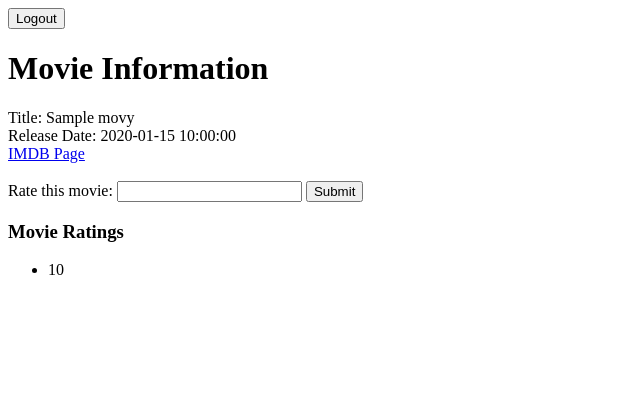
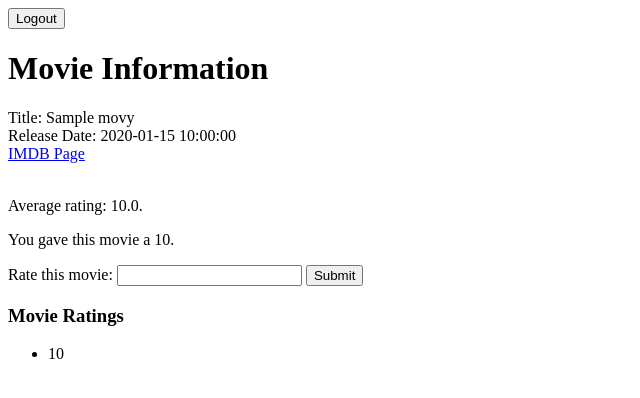
Before and after one commit to kalliefriedman/hb_ratings, a Flask app: page /movie/1 in a window 1280 px wide. Shown: the top 398 px of the page, without its empty margins (0-640 px from the left). Run offline with Flask 2, Linux system fonts and the light colour scheme; the visitor is signed in with stand-in values (Sample User, id 1); tables that the repository leaves empty hold one stand-in row (values such as "Sample post").

Commit message:
finished predictive ratings and average ratings

```diff
--- a/server.py
+++ b/server.py
@@ -130,7 +130,26 @@ def display_movie_profile(movie_id):
     else:
         user_rating = None
 
-    return render_template("movie_details.html", movie=movie_object)
+    rating_scores = [r.score for r in movie_object.ratings]
+    try:
+        avg_rating = float(sum(rating_scores)) / len(rating_scores)
+    except ZeroDivisionError:
+        avg_rating = None
+
+    prediction = None
+
+    if (not user_rating) and user_id:
+        user = User.query.get(user_id)
+        if user:
+            prediction = user.predict_rating(movie_object)
+
+    return render_template(
+        "movie_details.html",
+        movie=movie_object,
+        user_rating=user_rating,
+        average=avg_rating,
+        prediction=prediction
+        )
 
 
 @app.route("/rating-process/<movie_id>", methods=["POST"])
--- a/templates/movie_details.html
+++ b/templates/movie_details.html
@@ -11,6 +11,13 @@ Title: {{ movie.title }} <br>
 <!-- Could format release date to be human readable-->
 Release Date: {{ movie.released_at }} <br>
 <a href="{{ movie.imdb_url }}">IMDB Page</a> <br><br>
+
+<p>Average rating: {{ average|round(2) }}.</p>
+{% if prediction %}
+    <p>We predict you will rate this movie {{ prediction }}.</p>
+{% elif user_rating %}
+    <p>You gave this movie a {{ user_rating.score }}.</p>
+{% endif %}
 
 {% if session.get("user_id") %}
     <form action="/rating-process/{{ movie.movie_id }}" method="POST">
```
